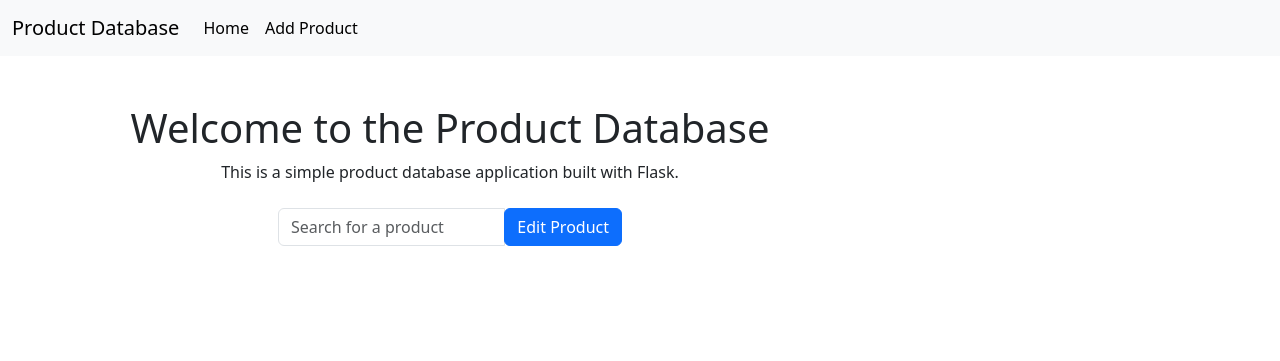
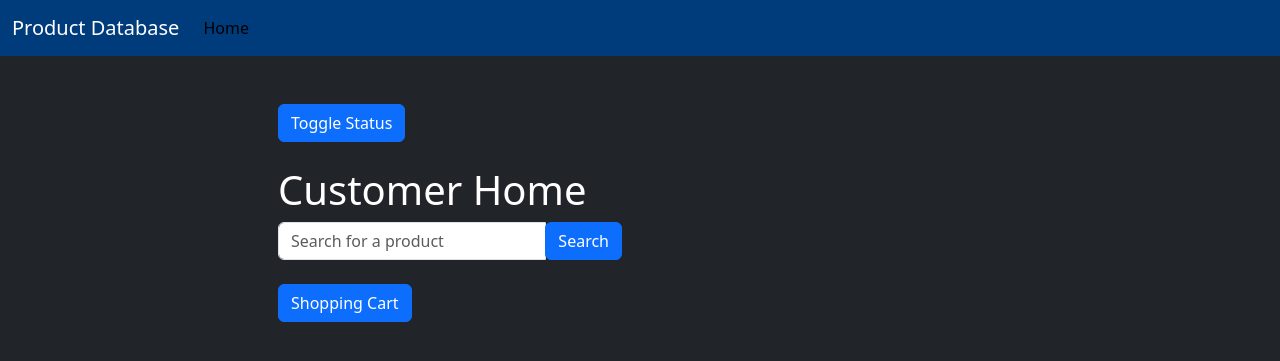
Before and after one commit to luqma18n/Database-Team-project, a Flask app: page / in a window 1280 px wide. Shown: the top 361 px of the page. Run offline with Flask 3, Linux system fonts and the light colour scheme; some libraries are stand-ins or nearby versions.

Commit message:
Reworked home page to create button to switch between customer and staff

```diff
--- a/product_database/customer/routes.py
+++ b/product_database/customer/routes.py
@@ -24,8 +24,8 @@ def search_product():
 
 @customer.route('/shopping_cart', methods=['GET'])
 def shopping_cart():
-    #conn = get_db_connection
-   # cursor = conn.cursor(cursor_factory=RealDictCursor)
+    # conn = get_db_connection
+    # cursor = conn.cursor(cursor_factory=RealDictCursor)
     cart = request.cookies.get('cart')
     if not cart:
         flash("Cart is empty", 'danger')
@@ -84,8 +84,6 @@ def add_to_cart():
     # conn.close()
     # flash("Product added to cart", 'success')
     # return redirect(url_for('main.home'))
-
-
 
 @customer.route('/place_order', methods=['POST'])
 def place_order():
--- a/product_database/database/Create_Tables.sql
+++ b/product_database/database/Create_Tables.sql
@@ -91,8 +91,10 @@ CREATE TABLE Stock (
     WarehouseID INTEGER,
     Quantity INTEGER,
     FOREIGN KEY (ProductID) REFERENCES Product(ProductID) ON DELETE CASCADE,
-    FOREIGN KEY (WarehouseID) REFERENCES Warehouse(WarehouseID) ON DELETE CASCADE
+    FOREIGN KEY (WarehouseID) REFERENCES Warehouse(WarehouseID) ON DELETE CASCADE,
+    UNIQUE (ProductID, WarehouseID)
 );
+
 
 CREATE TABLE Supplier (
     SupplierID SERIAL PRIMARY KEY,
--- a/product_database/main/routes.py
+++ b/product_database/main/routes.py
@@ -1,7 +1,8 @@
-from flask import render_template, request, Blueprint, jsonify, abort
+from flask import render_template, request, Blueprint, jsonify, abort, redirect, url_for, flash, make_response
 import psycopg2
 from psycopg2.extras import RealDictCursor
 import os
+import json
 from dotenv import load_dotenv
 from product_database import get_db_connection, is_employee
 
@@ -11,5 +12,22 @@ main = Blueprint('main', __name__)
 @main.route('/home', methods=['GET'])
 def home():
     #staff = is_employee(1)
-    staff = True
+    cookie = request.cookies.get('status')
+    staff = True if cookie == "staff" else False
     return render_template('home.html', title='Home', staff=staff)
+
+@main.route('/set_status', methods=['GET'])
+def set_status():
+    cookie = request.cookies.get('status')
+    if(cookie == "staff"):
+        response = make_response(redirect('/'))
+        response.set_cookie("status", value="customer")
+        return response
+    elif(cookie == "customer"):
+        response = make_response(redirect('/'))
+        response.set_cookie("status", value="staff")
+        return response
+    else:
+        response = make_response(redirect('/'))
+        response.set_cookie("status", value="staff")
+        return response
--- a/product_database/static/main.css
+++ b/product_database/static/main.css
@@ -26,3 +26,17 @@
     font-size: 1.2em;
     color: #007BFF;
 }
+
+.bg-dark {
+    background-color: #343A40;
+    color: #fff;
+}
+
+.bg-dark-blue {
+    background-color: #003c7b;
+    color: #fff;
+}
+
+.color-white {
+    color: #fff;
+}
--- a/product_database/templates/home.html
+++ b/product_database/templates/home.html
@@ -1,24 +1,35 @@
 {% extends "layout.html" %}
 {% block content %}
     <div class="container mt-5">
-        <h1 class="text-center">Welcome to the Product Database</h1>
-        <p class="text-center">This is a simple product database application built with Flask.</p>
         <div class="row justify-content-center mt-4">
             <div class="col-md-6">
+                <a class="btn btn-primary" href="{{ url_for('main.set_status') }}">Toggle Status</a>
+                <br />
+                <br />
+                {# Staff Forms #}
                 {% if staff %}
+                    <h1>Staff Home</h1>
                     <form action="{{ url_for('staff.view_product') }}" method="POST" class="input-group">
                         <input type="text" name="product_name" class="form-control" placeholder="Search for a product">
                         <div class="input-group-append">
                             <button type="submit" class="btn btn-primary">Edit Product</button>
                         </div>
                     </form>
+                    <br />
+
+                    <a class="btn btn-primary" href="{{ url_for('staff.add_product') }}">Add Product</a>
+                {# Customer Forms #}
                 {% else %}
+                    <h1>Customer Home</h1>
                     <form action="{{ url_for('customer.search_product') }}" method="POST" class="input-group">
                         <input type="text" name="product_name" class="form-control" placeholder="Search for a product">
                         <div class="input-group-append">
                             <button type="submit" class="btn btn-primary">Search</button>
                         </div>
                     </form>
+                    <br />
+
+                    <a class="btn btn-primary" href="{{ url_for('customer.shopping_cart') }}">Shopping Cart</a>
                 {% endif %}
             </div>
         </div>
--- a/product_database/templates/layout.html
+++ b/product_database/templates/layout.html
@@ -16,11 +16,11 @@
         <title>Product Database</title>
     {% endif %}
 </head>
-<body>
+<body class="bg-dark">
     <header class="site-header">
-      <nav class="navbar navbar-expand-lg bg-body-tertiary">
+      <nav class="navbar navbar-expand-lg bg-dark-blue">
         <div class="container-fluid">
-          <a class="navbar-brand" href="{{ url_for('main.home') }}">Product Database</a>
+          <a class="navbar-brand color-white" href="{{ url_for('main.home') }}">Product Database</a>
           <button class="navbar-toggler" type="button" data-bs-toggle="collapse" data-bs-target="#navbarNav" aria-controls="navbarNav" aria-expanded="false" aria-label="Toggle navigation">
             <span class="navbar-toggler-icon"></span>
           </button>
@@ -29,15 +29,6 @@
               <li class="nav-item">
                 <a class="nav-link active" aria-current="page" href="{{ url_for('main.home') }}">Home</a>
               </li>
-              {% if staff %}
-                <li class="nav-item">
-                  <a class="nav-link active" aria-current="page" href="{{ url_for('staff.add_product') }}">Add Product</a>
-                </li>
-              {% else %}
-                <li class="nav-item">
-                  <a class="nav-link active" aria-current="page" href="{{ url_for('customer.shopping_cart') }}">Shopping Cart</a>
-                </li>
-              {% endif %}
             </ul>
           </div>
         </div>
```
Also changed, not shown: product_database/database/Dummy_Data.sql (added, +71 -0 lines), product_database/staff/routes.py (+9 -3 lines), product_database/templates/staff_results.html (+8 -0 lines).
